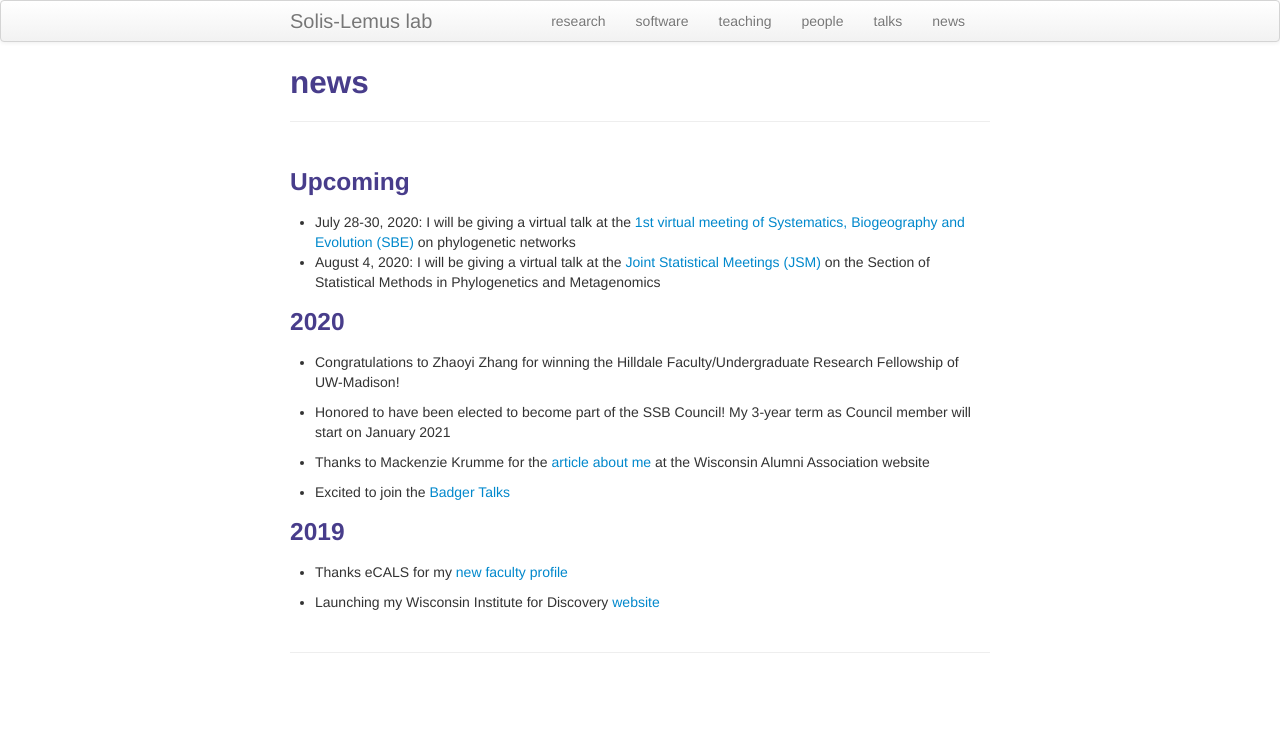
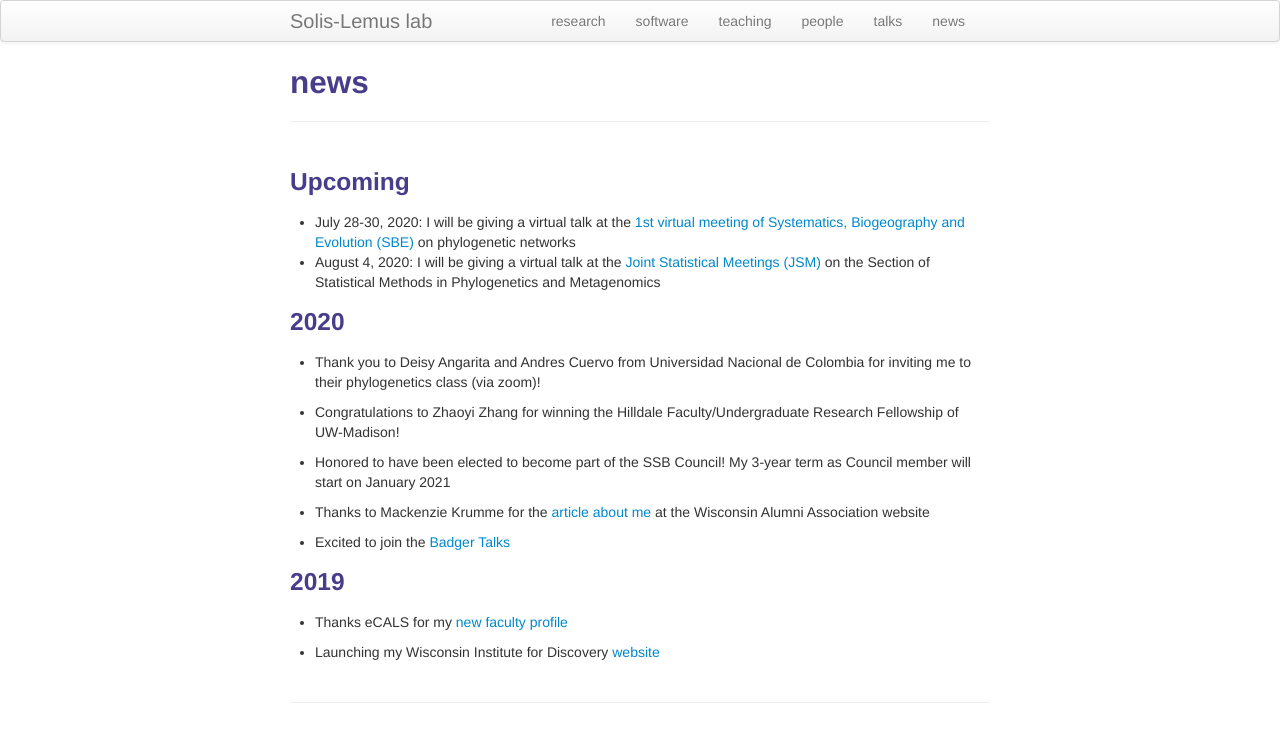
Before and after one commit to solislemuslab/solislemuslab.github.io, a Jekyll site: the page built from pages/news.md, in a window 1280 px wide. Shown: the top 742 px of the page. Built offline with Jekyll 4.4.1, drawn with Linux system fonts in a browser that asks for light colours.

Commit message:
news colombia

```diff
--- a/pages/news.md
+++ b/pages/news.md
@@ -9,6 +9,8 @@ description: Solis-Lemus lab
 - August 4, 2020: I will be giving a virtual talk at the [Joint Statistical Meetings (JSM)](https://ww2.amstat.org/meetings/jsm/2020/onlineprogram/index.cfm) on the Section of Statistical Methods in Phylogenetics and Metagenomics
 
 ### 2020
+
+- Thank you to Deisy Angarita and Andres Cuervo from Universidad Nacional de Colombia for inviting me to their phylogenetics class (via zoom)!
 
 - Congratulations to Zhaoyi Zhang for winning the Hilldale Faculty/Undergraduate Research Fellowship of UW-Madison!
 
```
Also changed, not shown: assets/pics/Claudia-Solis_curso-UNAL-Colombia.png (added).
